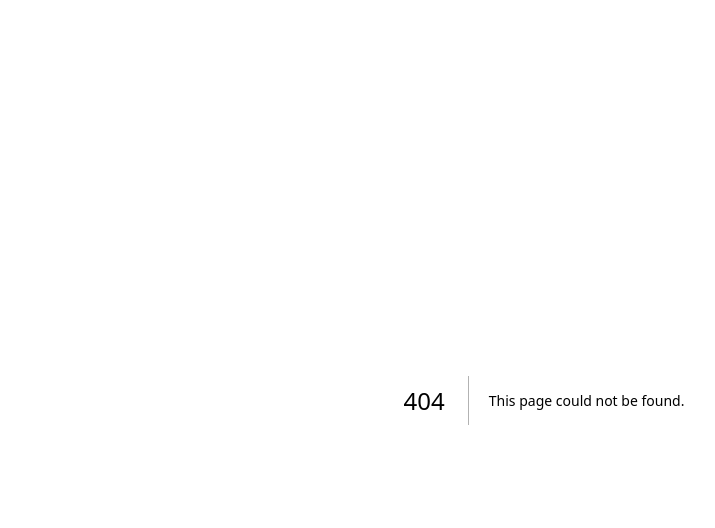
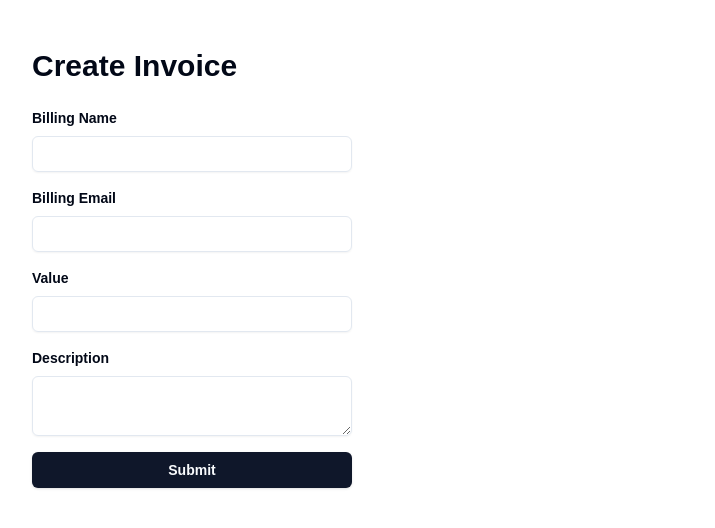
Before and after one commit to rafeym/invoice_app, a Next.js app: page /invoices/new in a window 1280 px wide. Before the commit this address had no page. Shown: the top 528 px of the page, without its empty margins (96-811 px from the left). Built offline with nearby package versions, Linux system fonts and the light colour scheme.

Commit message:
DEVELOP: created basic invoice form

```diff
--- /dev/null
+++ b/src/app/invoices/new/page.tsx
@@ -0,0 +1,48 @@
+import { Label } from "@/components/ui/label";
+import { Input } from "@/components/ui/input";
+import { Button } from "@/components/ui/button";
+import { Textarea } from "@/components/ui/textarea";
+
+const NewInvoice = () => {
+  return (
+    <main className="flex flex-col justify-center h-full  max-w-5xl mx-auto gap-6 my-12">
+      <div className="flex justify-between">
+        <h1 className="text-3xl font-semibold">Create Invoice</h1>
+      </div>
+      <form className="flex flex-col gap-4 max-w-xs">
+        <div>
+          <Label htmlFor="name" className="block mb-2 font-semibold text-sm">
+            Billing Name
+          </Label>
+          <Input id="name" name="name" type="text" />
+        </div>
+        <div>
+          <Label htmlFor="email" className="block mb-2 font-semibold text-sm">
+            Billing Email
+          </Label>
+          <Input id="email" name="email" type="email" />
+        </div>
+        <div>
+          <Label htmlFor="value" className="block mb-2 font-semibold text-sm">
+            Value
+          </Label>
+          <Input id="value" name="value" type="number" />
+        </div>
+        <div>
+          <Label
+            htmlFor="description"
+            className="block mb-2 font-semibold text-sm"
+          >
+            Description
+          </Label>
+          <Textarea id="description" name="description" />
+        </div>
+        <div>
+          <Button className="w-full font-semibold">Submit</Button>
+        </div>
+      </form>
+    </main>
+  );
+};
+
+export default NewInvoice;
```
